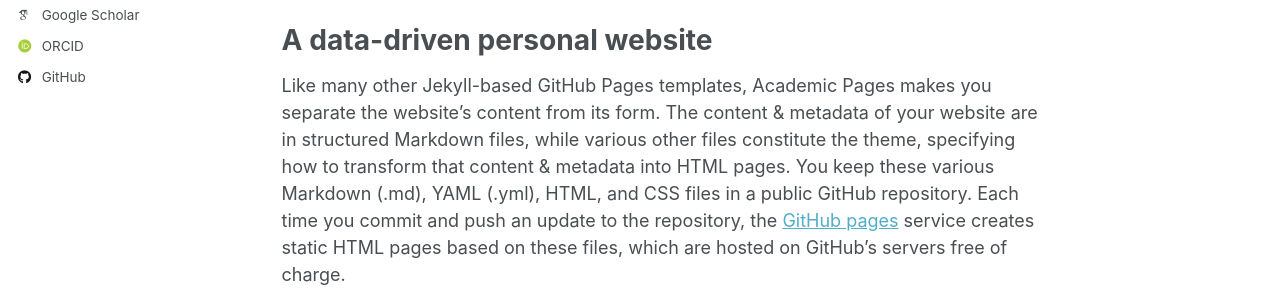
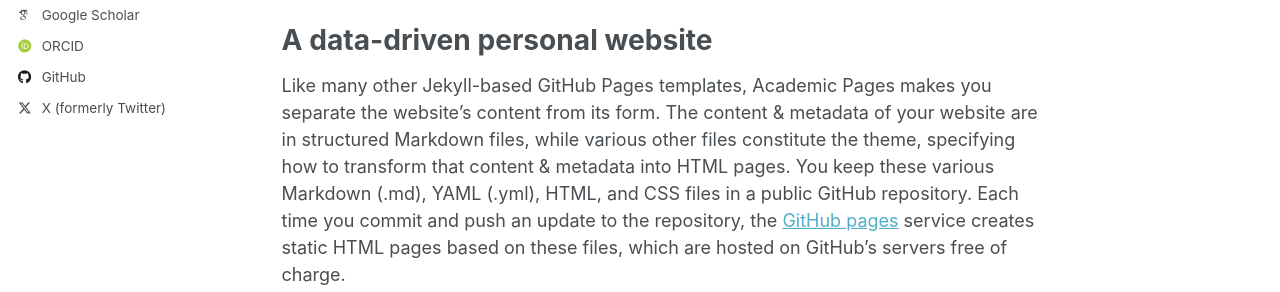
Before and after one commit to hanfang/hanfang.github.io, a Jekyll site: the page built from _pages/about.md, in a window 1280 px wide. Shown: the part 462-754 px from the top of the page. Built offline with Jekyll 4.4.1, drawn with Linux system fonts in a browser that asks for light colours; some web fonts are replaced; a script that is not in the unit is left out; some of the changed lines change nothing that is shown.

Commit message:
Update _config.yml

```diff
--- a/_config.yml
+++ b/_config.yml
@@ -31,45 +31,14 @@
   uri              : hanfang.info # URL
   email            : "hanfang.info@gmail.com"
 
-  # Academic websites
+  # websites
   # arxiv            : # URL - Update with the correct link to your profile
   googlescholar    : "https://scholar.google.com/citations?user=mQIqIVwAAAAJ"
   orcid            : "https://orcid.org/0000-0002-4010-2525"
-
-  # Repositories and software development
-  bitbucket        : # Username - Update with your username on the site
-  codepen          : # Username
-  dribbble         : # Username
-  github           : "academicpages"
-  kaggle           : # Username
-  stackoverflow    : # User number or user number and name (i.e., use "1" or "1/jeff-atwood")
-
-  # Social media
-  artstation       : # Username
-  # bluesky          : "bsky.app" # Replace this with you Bluesky username
-  facebook         : # Username
-  flickr           : # Username
-  foursquare       : # Username
-  goodreads        : # Username
-  google_plus      : # Username
-  keybase          : # Username
-  instagram        : # Username
-  lastfm           : # Username
+  github           : "hanfang"
   linkedin         : # Username
-  mastodon         : # URL
-  medium           : # URL
-  pinterest        : # Username
-  soundcloud       : # Username
-  steam            : # Username
-  telegram         : # URL
-  tumblr           : # Username
-  twitter          : # Username for X / Twitter
-  vine             : # Username
-  weibo            : # Username
-  wikipedia        : # Username
-  xing             : # Username
-  youtube          : # Username
-  zhihu            : # Username
+  # medium           : # URL
+  twitter          : han_fang_ # Username for X / Twitter
 
 # Publication Category - The following the list of publication categories and their headings
 publication_category:
```
